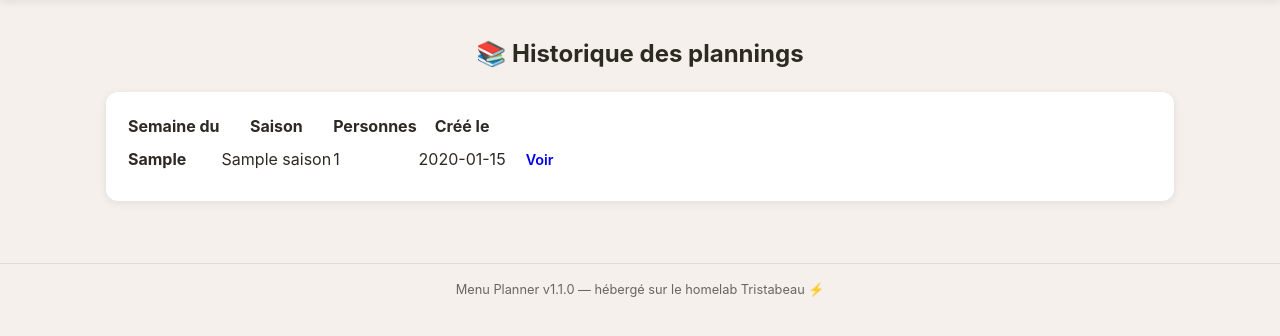
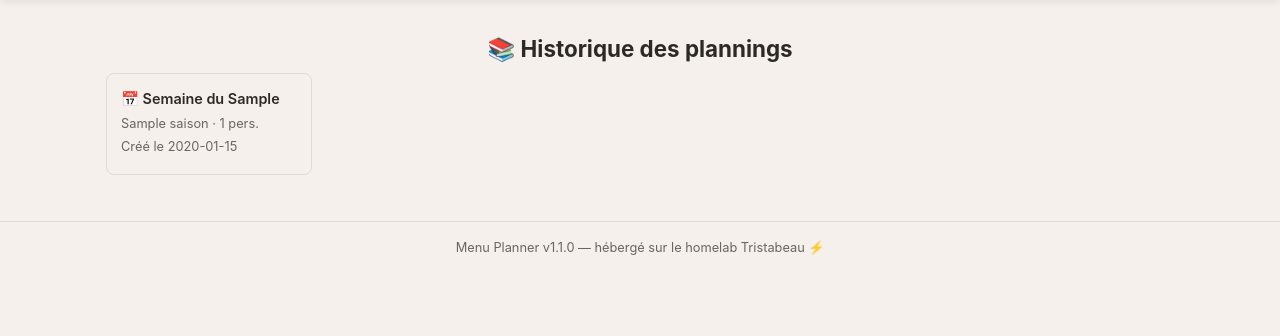
Before and after one commit to LapassetAlexis/RecetteApp, a FastAPI app: template app/templates/historique.html in a window 1280 px wide. Shown: the part 55-391 px from the top of the page. Run offline with FastAPI, Linux system fonts and the light colour scheme; the template is opened without the code that fills it: most values are stand-ins (such as "Sample title", 1, 10 or a date in 2020); some libraries are stand-ins or nearby versions.

Commit message:
ui: uniformisation complète + historique en cartes

```diff
--- a/app/static/style.css
+++ b/app/static/style.css
@@ -15,13 +15,15 @@ body { font-family: -apple-system,BlinkMacSystemFont,'Segoe UI',sans-serif; back
 .nav-links { display:flex; gap:4px; }
 .nav-links a { text-decoration:none; color:var(--text); padding:6px 12px; border-radius:8px; font-weight:500; font-size:0.9rem; }
 .nav-links a:hover { background:var(--bg); }
+.nav-links a.active { background:var(--bg); color:var(--prd); }
 
 /* ── Layout ──────────────────────────────────── */
 .container { max-width:1100px; margin:0 auto; padding:16px; }
-.hero { text-align:center; padding:20px 0; }
-.hero h1 { font-size:1.5rem; }
-.hero p { color:var(--t2); font-size:0.95rem; }
+.hero { text-align:center; padding:16px 0 8px; }
+.hero h1 { font-size:1.4rem; }
+.hero p { color:var(--t2); font-size:0.9rem; }
 .card { background:var(--surface); border-radius:var(--r); padding:20px; box-shadow:var(--sh); margin-bottom:16px; }
+.text-center { text-align:center; }
 
 /* ── Form ────────────────────────────────────── */
 .form-g { margin-bottom:14px; }
@@ -32,24 +34,25 @@ body { font-family: -apple-system,BlinkMacSystemFont,'Segoe UI',sans-serif; back
 input, select, textarea { width:100%; padding:9px 12px; border:2px solid var(--bo); border-radius:8px; font-size:0.9rem; background:var(--surface); font-family:inherit; }
 input:focus, select:focus, textarea:focus { outline:none; border-color:var(--pr); }
 textarea { resize:vertical; }
+hr.sep { border:none; border-top:1px solid var(--bo); margin:16px 0; }
 
 /* ── Btn ─────────────────────────────────────── */
 .btn { display:inline-block; padding:9px 18px; border:none; border-radius:8px; font-weight:600; font-size:0.9rem; cursor:pointer; text-decoration:none; transition:all 0.2s; }
 .btn-primary { background:var(--pr); color:#fff; }
 .btn-primary:hover { background:var(--prd); }
+.btn-secondary { background:var(--sc); color:#fff; }
+.btn-secondary:hover { background:#219a52; }
 .btn-sm { padding:6px 14px; font-size:0.85rem; }
 .btn-ghost { background:none; border:1px solid var(--bo); color:var(--text); }
 .btn-ghost:hover { background:var(--bg); }
 .btn-lg { padding:12px 24px; font-size:1rem; width:100%; }
-.tgl { display:inline-flex; align-items:center; gap:3px; cursor:pointer; padding:3px 8px; border-radius:16px; border:1px solid var(--bo); font-size:0.8rem; transition:all 0.15s; }
-.tgl:hover { border-color:var(--pr); }
-.tgl input { display:none; }
-.tgl input:checked+span { background:var(--pr); color:#fff; border-radius:16px; }
-.tgl span { padding:2px 6px; border-radius:16px; }
-.day-group { position:relative; cursor:pointer; padding:8px 4px; border-radius:8px; font-size:0.75rem; font-weight:600; transition:all 0.15s; }
-.day-group:hover { transform:scale(1.05); }
-.group-picker { position:absolute; top:100%; left:50%; transform:translateX(-50%); z-index:10; background:#fff; border-radius:8px; box-shadow:0 4px 16px rgba(0,0,0,0.15); padding:6px; display:flex; gap:4px; margin-top:4px; white-space:nowrap; }
-.nb-input { -moz-appearance:textfield; }
+.btn:disabled { opacity:0.5; cursor:not-allowed; }
+
+/* ── Day Group Picker ────────────────────────── */
+.day-group { position:relative; cursor:pointer; padding:10px 4px 6px; border-radius:8px; font-size:0.75rem; font-weight:600; transition:all 0.15s; }
+.day-group:hover { transform:scale(1.03); }
+.group-picker { position:absolute; top:100%; left:50%; transform:translateX(-50%); z-index:20; background:#fff; border-radius:8px; box-shadow:0 4px 16px rgba(0,0,0,0.15); padding:6px; display:flex; gap:4px; margin-top:4px; white-space:nowrap; }
+.nb-input { -moz-appearance:textfield; text-align:center; padding:4px 0; border:1px solid var(--bo); border-radius:4px; font-size:0.75rem; font-weight:600; width:100%; }
 .nb-input::-webkit-outer-spin-button,
 .nb-input::-webkit-inner-spin-button { -webkit-appearance:none; margin:0; }
 .nb-input:focus { border-color:var(--pr) !important; outline:none; }
@@ -59,7 +62,6 @@ textarea { resize:vertical; }
 .alert-error { background:#fde8e8; color:#c0392b; border:1px solid #f5c6c6; }
 .alert-success { background:#e8f8e8; color:#27ae60; border:1px solid #c6ecc6; }
 .empty { text-align:center; color:var(--t2); padding:20px; }
-.act { text-align:center; margin:16px 0; }
 
 /* ── Planning 7j ─────────────────────────────── */
 .week-wrapper { overflow-x:auto; margin-bottom:16px; -webkit-overflow-scrolling:touch; }
@@ -81,7 +83,7 @@ textarea { resize:vertical; }
 .meal-lk { text-decoration:none; font-size:0.7rem; opacity:0.4; }
 .meal-lk:hover { opacity:1; }
 
-/* ── Bulk ────────────────────────────────────── */
+/* ── Bulk bar ────────────────────────────────── */
 .bulk { position:sticky; bottom:0; background:var(--surface); border-top:2px solid var(--pr); padding:10px 16px; display:flex; align-items:center; gap:10px; box-shadow:0 -4px 12px rgba(0,0,0,0.1); z-index:50; margin-bottom:16px; border-radius:12px 12px 0 0; font-weight:600; font-size:0.9rem; }
 
 /* ── Modal ───────────────────────────────────── */
@@ -95,12 +97,10 @@ textarea { resize:vertical; }
 .modal-body { padding:12px 20px; overflow-y:auto; flex:1; }
 .modal-ctx { margin-bottom:10px; color:var(--t2); font-size:0.85rem; }
 .modal-foot { padding:12px 20px; border-top:1px solid var(--bo); text-align:right; }
-.inp { margin-bottom:10px; }
 .alt { display:flex; align-items:center; gap:6px; padding:8px 10px; border:1px solid var(--bo); border-radius:8px; margin-bottom:4px; }
 .alt:hover { border-color:var(--pr); }
 .alt span { flex:1; font-size:0.85rem; font-weight:500; }
 .chip { font-size:0.7rem; padding:2px 8px; border-radius:12px; font-weight:600; }
-.chip-r { background:#fef3e2; color:var(--pr); }
 .chip-repas { background:#fef3e2; color:var(--pr); }
 .chip-etat { background:#e8f8e8; color:var(--sc); }
 .chip-note { background:#f0e8ff; color:var(--ac); }
@@ -129,7 +129,7 @@ textarea { resize:vertical; }
 .spinner-big { width:40px;height:40px; border:3px solid var(--bo); border-top-color:var(--pr); border-radius:50%; animation:s 0.8s linear infinite; margin:0 auto; }
 @keyframes s { to { transform:rotate(360deg); } }
 
-/* ── Recettes grid ───────────────────────────── */
+/* ── Recettes ────────────────────────────────── */
 .recettes-grid { display:grid; grid-template-columns:repeat(auto-fill,minmax(260px,1fr)); gap:12px; }
 .recipe-card h3 { font-size:0.95rem; margin-bottom:6px; }
 .recipe-meta { display:flex; gap:4px; flex-wrap:wrap; margin-bottom:6px; }
@@ -138,12 +138,19 @@ textarea { resize:vertical; }
 .recipe-link { font-size:0.8rem; color:var(--pr); text-decoration:none; }
 .recipe-link:hover { text-decoration:underline; }
 .recipe-stars { display:flex; gap:2px; margin:6px 0; }
-.star { transition:all 0.15s; user-select:none; }
+.star { transition:all 0.15s; user-select:none; cursor:pointer; font-size:1.2rem; }
 .star:hover { transform:scale(1.3); }
 
 /* ── Stats ───────────────────────────────────── */
 .stats-bar { display:flex; gap:6px; flex-wrap:wrap; justify-content:center; margin-bottom:16px; }
 .stat-chip { padding:4px 12px; background:var(--surface); border-radius:16px; font-size:0.8rem; font-weight:500; box-shadow:var(--sh); }
+
+/* ── Historique ──────────────────────────────── */
+.hist-grid { display:grid; grid-template-columns:repeat(auto-fill,minmax(200px,1fr)); gap:10px; }
+.hist-item { padding:14px; border:1px solid var(--bo); border-radius:8px; }
+.hist-item:hover { border-color:var(--pr); }
+.hist-item .date { font-weight:600; font-size:0.9rem; }
+.hist-item .meta { font-size:0.8rem; color:var(--t2); margin:4px 0; }
 
 /* ── Responsive ──────────────────────────────── */
 @media (max-width:768px) {
--- a/app/templates/historique.html
+++ b/app/templates/historique.html
@@ -6,29 +6,14 @@
 </div>
 
 {% if plannings %}
-<div class="card">
-    <table class="table">
-        <thead>
-            <tr>
-                <th>Semaine du</th>
-                <th>Saison</th>
-                <th>Personnes</th>
-                <th>Créé le</th>
-                <th></th>
-            </tr>
-        </thead>
-        <tbody>
-            {% for p in plannings %}
-            <tr>
-                <td><strong>{{ p.week_start }}</strong></td>
-                <td>{{ p.saison }}</td>
-                <td>{{ p.nb_personnes }}</td>
-                <td>{{ p.created_at[:10] }}</td>
-                <td><a href="/planning/{{ p.id }}" class="btn btn-small">Voir</a></td>
-            </tr>
-            {% endfor %}
-        </tbody>
-    </table>
+<div class="hist-grid">
+    {% for p in plannings %}
+    <a href="/planning/{{ p.id }}" class="hist-item" style="text-decoration:none;color:inherit;display:block;">
+        <div class="date">📅 Semaine du {{ p.week_start }}</div>
+        <div class="meta">{{ p.saison }} · {{ p.nb_personnes }} pers.</div>
+        <div class="meta">Créé le {{ p.created_at[:10] }}</div>
+    </a>
+    {% endfor %}
 </div>
 {% else %}
 <div class="card text-center">
```
